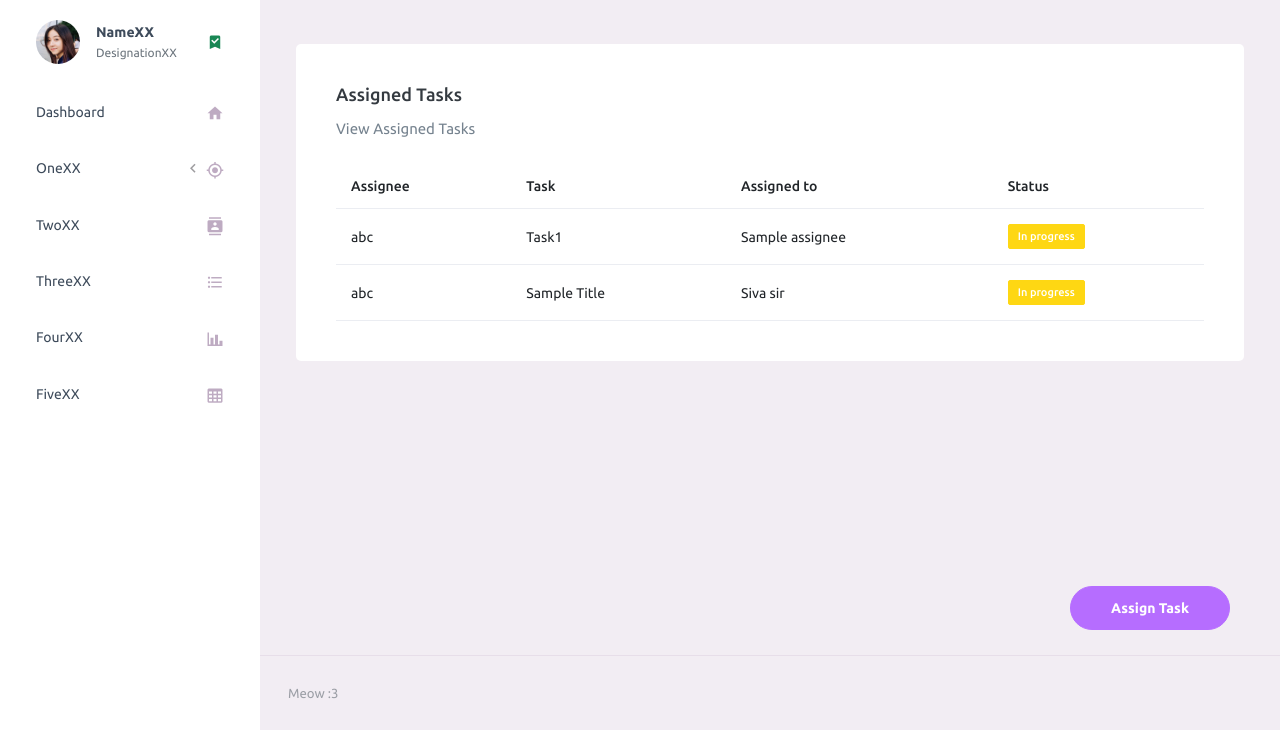
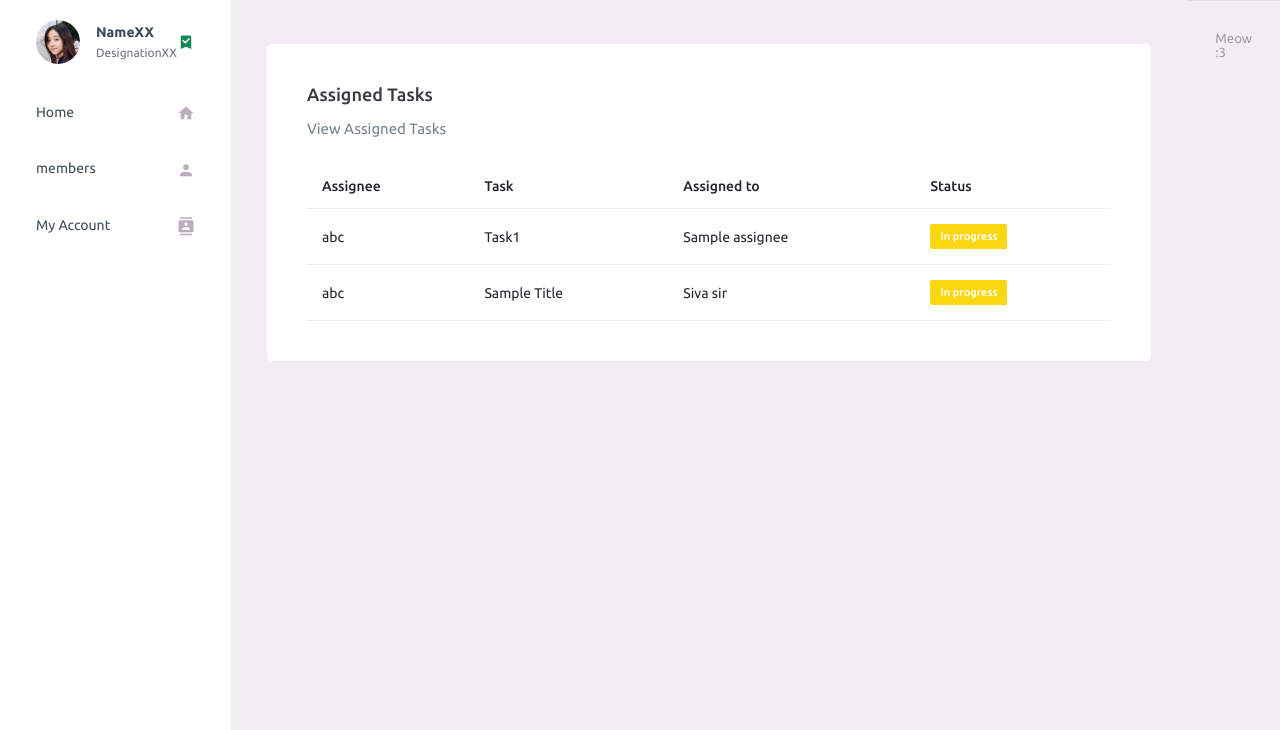
Before and after one commit to Barath3012/ReplicateRealmRound2, a Flask app: page /dashboard in a window 1280 px wide. Shown: the part 70-800 px from the top of the page. Run offline with Flask 3, Linux system fonts and the light colour scheme; a user stored in the database is signed in; some libraries are stand-ins or nearby versions.

Commit message:
blankpage

```diff
--- a/templates/blank-page.html
+++ b/templates/blank-page.html
@@ -130,55 +130,31 @@
             </li>
             <li class="nav-item">
               <a class="nav-link" href="/home">
-                <span class="menu-title">Dashboard</span>
+                <span class="menu-title">Home</span>
                 <i class="mdi mdi-home menu-icon"></i>
               </a>
             </li>
             <li class="nav-item">
               <a class="nav-link" data-bs-toggle="collapse" aria-expanded="false" aria-controls="ui-basic">
-                <span class="menu-title">OneXX</span>
-                <i class="menu-arrow"></i>
-                <i class="mdi mdi-crosshairs-gps menu-icon"></i>
+                <span class="menu-title">members</span>
+                <i class="mdi mdi-account menu-icon"></i>
               </a>
-              <div class="collapse" id="ui-basic">
-                <ul class="nav flex-column sub-menu">
-                  <li class="nav-item"> <a class="nav-link" href="">DropDownXX</a></li>
-                </ul>
-              </div>
+
             </li>
             <li class="nav-item">
               <a class="nav-link" href="">
-                <span class="menu-title">TwoXX</span>
+                <span class="menu-title">My Account</span>
                 <i class="mdi mdi-contacts menu-icon"></i>
               </a>
             </li>
-            <li class="nav-item">
-              <a class="nav-link" href="">
-                <span class="menu-title">ThreeXX</span>
-                <i class="mdi mdi-format-list-bulleted menu-icon"></i>
-              </a>
-            </li>
-            <li class="nav-item">
-              <a class="nav-link" href="">
-                <span class="menu-title">FourXX</span>
-                <i class="mdi mdi-chart-bar menu-icon"></i>
-              </a>
-            </li>
-            <li class="nav-item">
-              <a class="nav-link" href="">
-                <span class="menu-title">FiveXX</span>
-                <i class="mdi mdi-table-large menu-icon"></i>
-              </a>
-            </li>
+
+
+
 
           </ul>
         </nav>
         <!-- partial -->
-        <div class="main-panel">
-          <!-- <button value="but" href="/addTask" type="button" id="myModalTrigger" class="btn btn-primary btn-rounded  btn-fw btn-absolute" data-mdb-ripple-init data-mdb-modal-init data-mdb-target="#myModal">Assign Task</button> -->
 
-          <button value="but" href="/addTask" type="button" id="myModalTrigger" class="btn btn-primary btn-rounded btn-fw btn-absolute 0" style="z-index: 1000 !important;">
-            Assign Task</button>
 
 
           <!-- Modal -->
--- /dev/null
+++ b/templates/s_helo.html
@@ -0,0 +1 @@
+f
```
